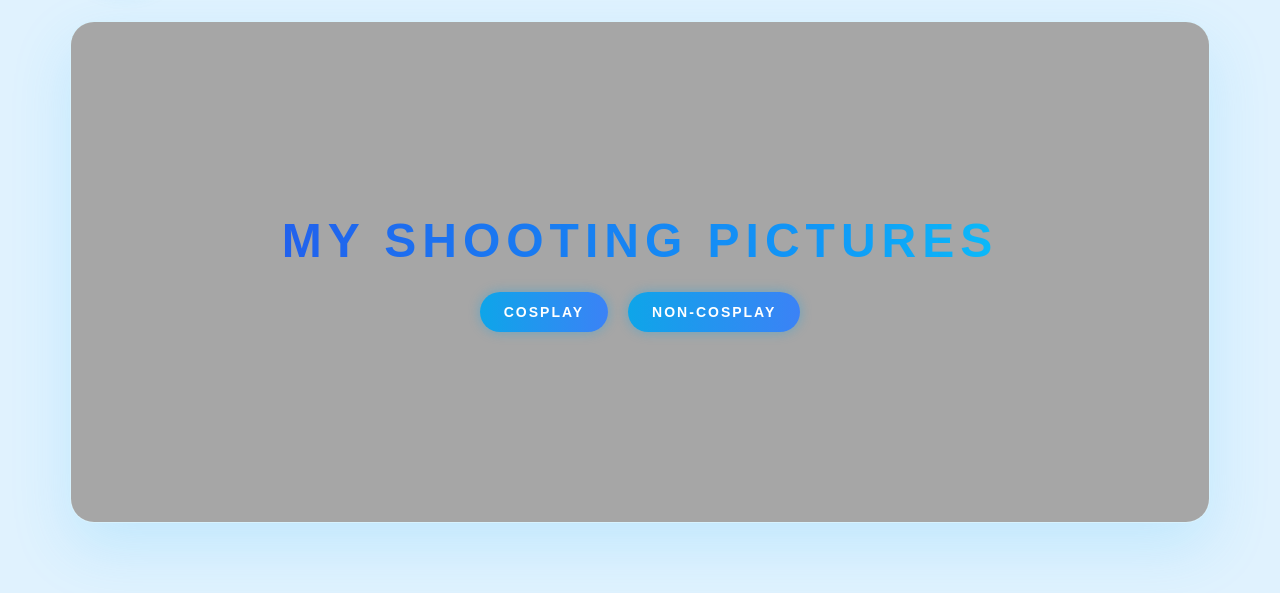
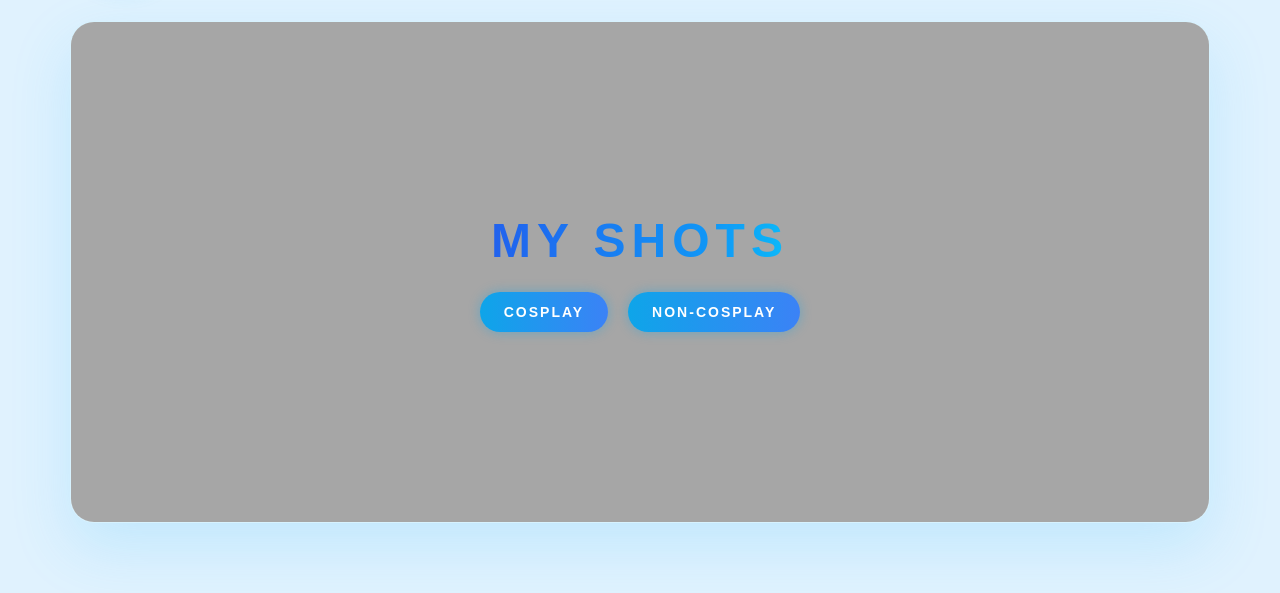
Before and after one commit to khoaforknro/test1111111111111111111, a plain HTML site: page photos.html in a window 1280 px wide. Shown: the part 169-762 px from the top of the page. Drawn offline with Linux system fonts and the light colour scheme.

Commit message:
Update photos.html

```diff
--- a/photos.html
+++ b/photos.html
@@ -234,7 +234,7 @@
     <section class="gallery-section">
       <div class="gallery-background">
         <div class="gallery-overlay">
-          <div class="gallery-title">MY SHOOTING PICTURES</div>
+          <div class="gallery-title">MY SHOTS</div>
 
           <div class="gallery-buttons">
             <a href="cosplay.html">
```
